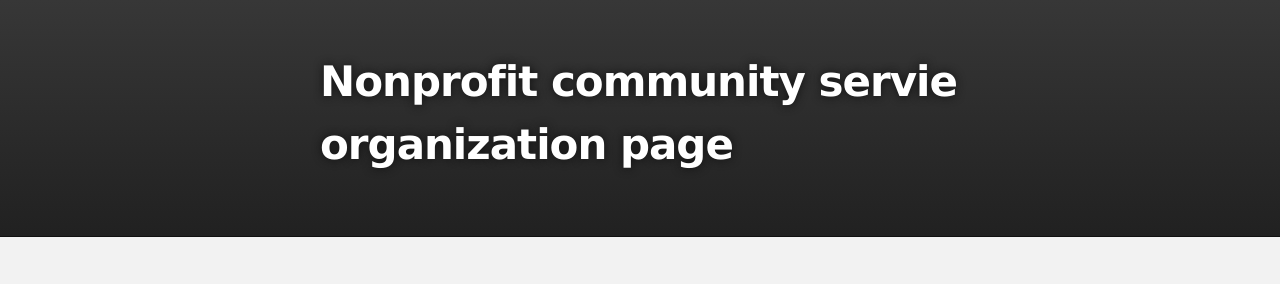
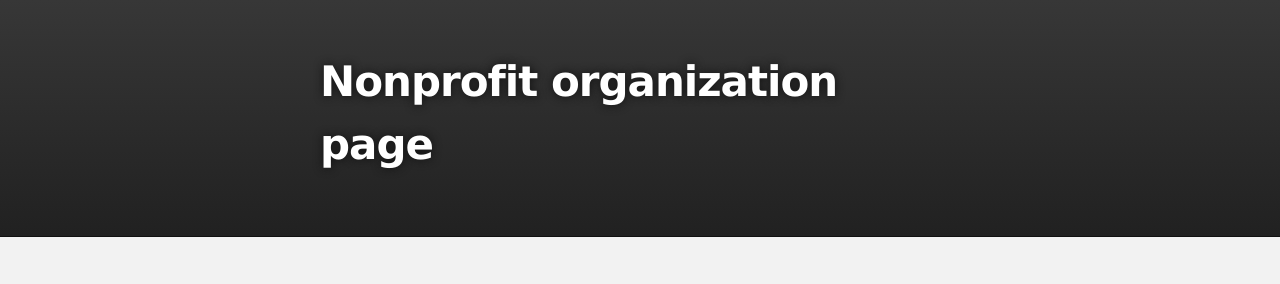
Before and after one commit to jjohnson1186/j1911, a plain HTML site: page index.html in a window 1280 px wide. Shown: the top 284 px of the page. Drawn offline with Linux system fonts and the light colour scheme.

Commit message:
Update index.html

```diff
--- a/index.html
+++ b/index.html
@@ -18,7 +18,7 @@
         <header class="inner">
 
 
-          <h1 id="project_title">Nonprofit community servie organization page</h1>
+          <h1 id="project_title">Nonprofit organization page</h1>
           <h2 id="project_tagline"></h2>
 
 
```
